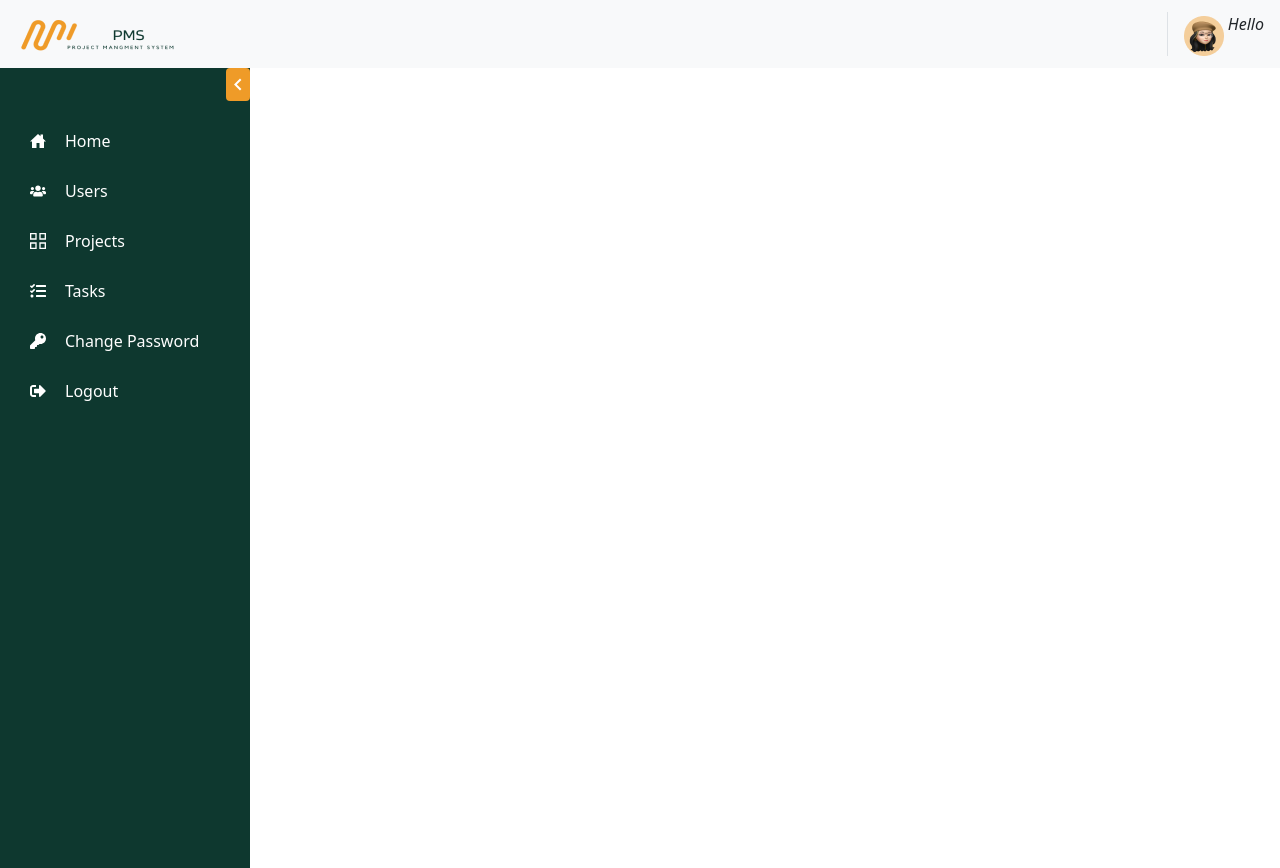
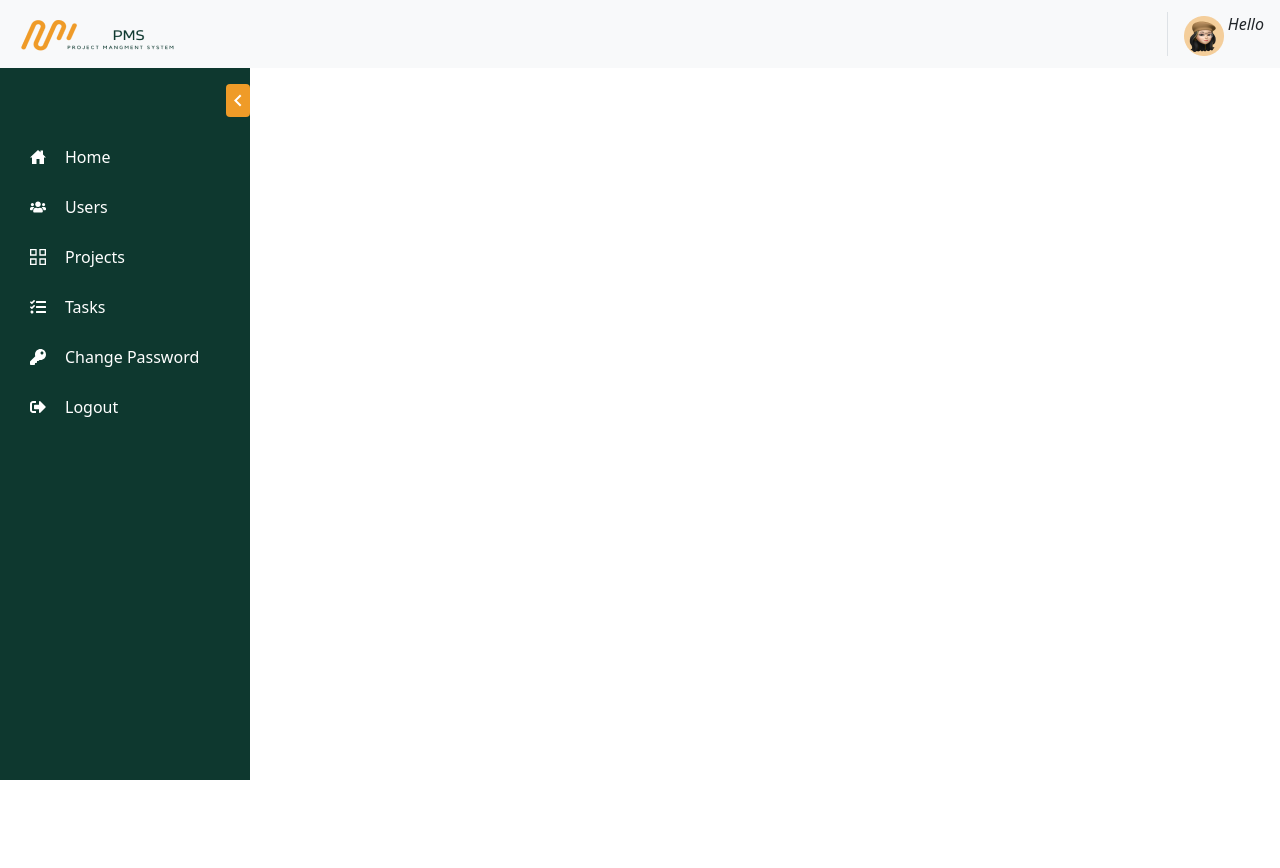
Before and after one commit to Sherif-El-Sheikh/UpskillingEG-Pr02-PMS, a React (Vite) app: page /dashboard in a window 1280 px wide. After the commit the page ends 800 px from the top, so only its background shows below. Built offline with nearby package versions, Linux system fonts and the light colour scheme; no server answers; sample sign-in values are in the browser's storage.

Commit message:
Fixed Sidbar-height

```diff
--- a/src/components/shared/SideBar.tsx
+++ b/src/components/shared/SideBar.tsx
@@ -30,7 +30,7 @@ const SideBar = () => {
     <>
       <div className='sidebar-container position-relative'>
         <Sidebar collapsed={isCollapsed}>
-          <Menu>
+          <Menu className='mt-3'>
             <MenuItem onClick={toogleCollapsed} className='toggler-icon'>
               {isCollapsed ? (
                 <MdKeyboardArrowRight className='arrow' />
--- a/src/components/shared/styles/Sidebar.css
+++ b/src/components/shared/styles/Sidebar.css
@@ -2,10 +2,18 @@
   background-color: transparent;
   border: none;
 }
+.sidebar-container {
+  height: 100% !important;
+  background-color: rgba(14, 56, 47, 1);
+}
+/* .ps-menu-root {
+  margin-top: 10rem;
+} */
 .sidebar-container .ps-sidebar-container {
+
   background-color: rgba(14, 56, 47, 1);
   color: white;
-  height: 100vh;
+  min-height: 100% !important;
 }
 .ps-sidebar-container .ps-menu-icon img {
   position: absolute;
--- a/src/index.css
+++ b/src/index.css
@@ -145,3 +145,8 @@ form .field-name {
 }
 
 /* --------------------  Pagination Styles -------------------- */
+
+.master {
+  height: auto;
+  min-height: calc(100vh - 88px);
+}
--- a/src/layouts/MasterLayout.tsx
+++ b/src/layouts/MasterLayout.tsx
@@ -7,9 +7,9 @@ const MasterLayout = () => {
       <div className='Navbar bg-success'>
         <Navbar />
       </div>
-      <div className=' d-flex '>
+      <div className=' d-flex master'>
         <div className=''>
-          <SideBar />
+          <SideBar/>
         </div>
         <div className='content w-100'>
           <Outlet />
```
